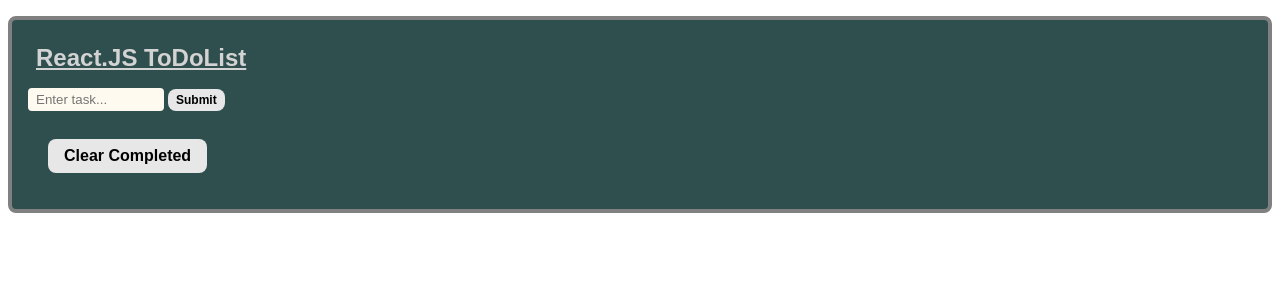
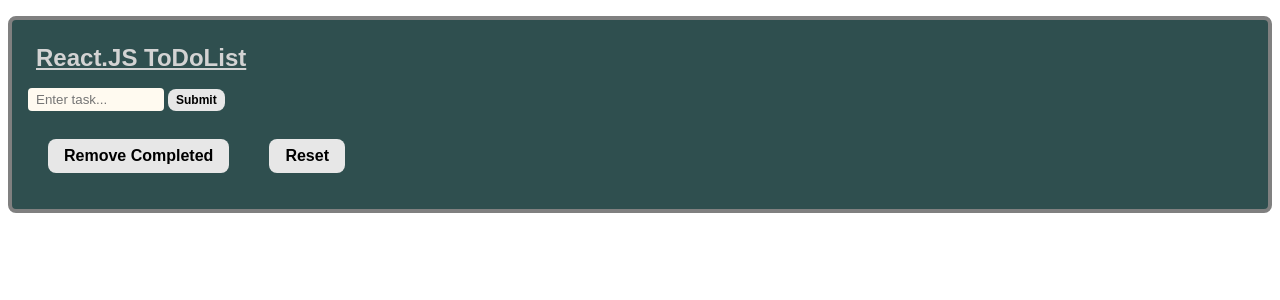
Before and after one commit to gianpierobozza/learning-react-to-do-list, a React (Create React App) app: page / in a window 1280 px wide. Shown: the top 300 px of the page. Built offline with nearby package versions, Linux system fonts and the light colour scheme.

Commit message:
reset list button

```diff
--- a/src/App.js
+++ b/src/App.js
@@ -4,6 +4,8 @@
 import Header from "./Header";
 import ToDoList from './ToDoList.js';
 import ToDoForm from './ToDoForm';
+
+const defaultListTitle = 'React.JS ToDoList';
 
 function App() {
 	var toDoListData = () => {
@@ -43,16 +45,23 @@
 
 	var toDoListTitle = () => {
 		const titleInStorage = sessionStorage.getItem('toDoListTitle');
-		return titleInStorage != null ? titleInStorage : 'React.JS ToDoList';
+		return titleInStorage != null ? titleInStorage : defaultListTitle;
 	}
 
-	const [value, setValue] = useState(toDoListTitle);
+	const [title, setTitle] = useState(toDoListTitle);
+
+	const resetList = () => {
+		setToDoList([]);
+		sessionStorage.setItem('toDoListData', JSON.stringify([]));
+		//setTitle(defaultListTitle); TODO: set title not working
+		sessionStorage.setItem('toDoListTitle', defaultListTitle);
+	};
 
 	return (
 		<div className="todo-app">
-			<Header value={value} setValue={setValue} />
+			<Header title={title} setTitle={setTitle} />
 			<ToDoForm addTask={addTask} />
-			<ToDoList toDoList={toDoList} handleToggle={handleToggle} handleFilter={handleFilter} />
+			<ToDoList toDoList={toDoList} handleToggle={handleToggle} handleFilter={handleFilter} resetList={resetList} />
 		</div>
 	);
 
@@ -68,7 +77,7 @@
 				r = (d2 + r) % 16 | 0;
 				d2 = Math.floor(d2 / 16);
 			}
-			return (c === 'x' ? r : (r & 0x3 | 0x8)).toString(16);
+			return (c === 'x' ? r : ((r & 0x3) | (0x8))).toString(16);
 		});
 	}
 }
--- a/src/Header.js
+++ b/src/Header.js
@@ -1,7 +1,7 @@
 import React, { useState } from 'react'
 
-const Header = ({value, setValue}) => {
-	const [editingValue, setEditingValue] = useState(value);
+const Header = ({title, setTitle}) => {
+	const [editingValue, setEditingValue] = useState(title);
 
 	const onChange = (event) => setEditingValue(event.target.value);
 
@@ -13,9 +13,9 @@
 
 	const onBlur = (event) => {
 		if (event.target.value.trim() === "") {
-			setEditingValue(value);
+			setEditingValue(title);
 		} else {
-			setValue(event.target.value)
+			setTitle(event.target.value)
 			sessionStorage.setItem('toDoListTitle', event.target.value);
 		}
 	}
--- a/src/ToDoList.js
+++ b/src/ToDoList.js
@@ -1,7 +1,7 @@
 import React from 'react';
 import ToDo from './ToDo.js';
 
-const ToDoList = ({ toDoList, handleToggle, handleFilter }) => {
+const ToDoList = ({ toDoList, handleToggle, handleFilter, resetList }) => {
     return (
         <div className="todo-list">
             <div className="todo-list-container">
@@ -12,7 +12,8 @@
                 })}
             </div>
             <div>
-                <button className="clear button" style={{margin: '20px'}} onClick={handleFilter}>Clear Completed</button>
+                <button className="clear button" style={{margin: '20px'}} onClick={handleFilter}>Remove Completed</button>
+                <button className="clear button" style={{margin: '20px'}} onClick={resetList}>Reset</button>
             </div>
         </div>
     );
```
